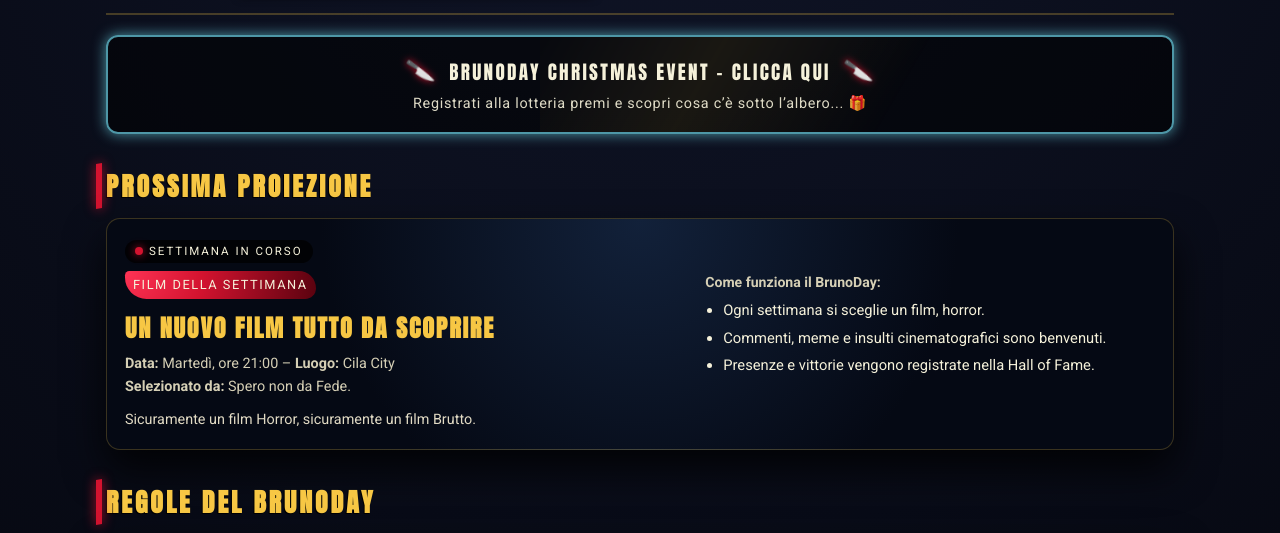
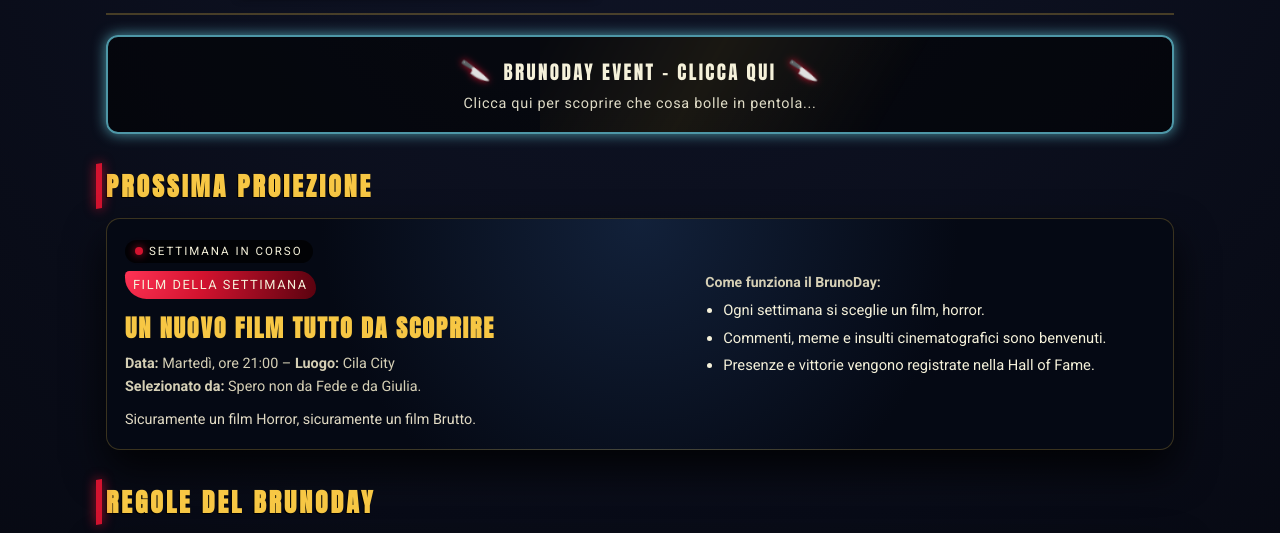
Before and after one commit to abapp93-bot/Brunoday, a plain HTML site: page index.html in a window 1280 px wide. Shown: the part 239-772 px from the top of the page. Drawn offline with Linux system fonts and the light colour scheme; no server answers.

Commit message:
Update index.html

```diff
--- a/index.html
+++ b/index.html
@@ -549,10 +549,10 @@
     <a href="evento.html" class="event-banner">
       <div class="event-banner-content">
         <span class="event-banner-icon">🔪</span>
-        BRUNODAY CHRISTMAS EVENT – CLICCA QUI
+        BRUNODAY EVENT – CLICCA QUI
         <span class="event-banner-icon">🔪</span>
         <div class="event-banner-sub">
-          Registrati alla lotteria premi e scopri cosa c’è sotto l’albero... 🎁
+          Clicca qui per scoprire che cosa bolle in pentola...
         </div>
       </div>
     </a>
@@ -568,7 +568,7 @@
             <h3 class="film-title">Un nuovo film tutto da scoprire</h3>
             <div class="film-meta">
               <strong>Data:</strong> Martedì, ore 21:00 – <strong>Luogo:</strong> Cila City<br />
-              <strong>Selezionato da:</strong> Spero non da Fede.
+              <strong>Selezionato da:</strong> Spero non da Fede e da Giulia.
             </div>
             <p style="font-size: 0.9rem; color: #e1dac4;">
               Sicuramente un film Horror, sicuramente un film Brutto.
```
